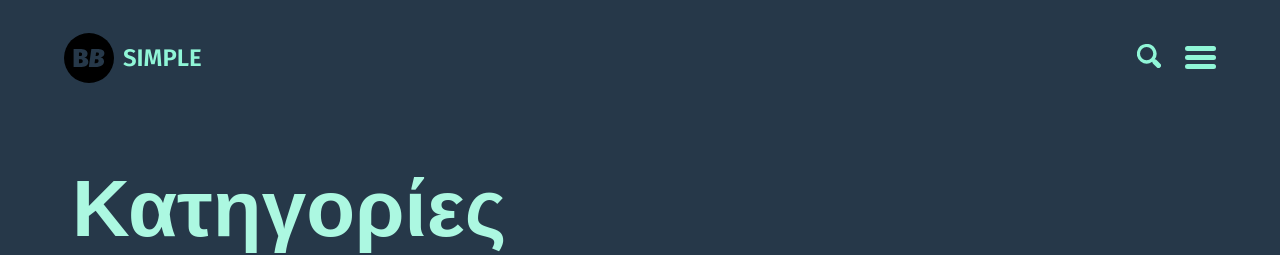
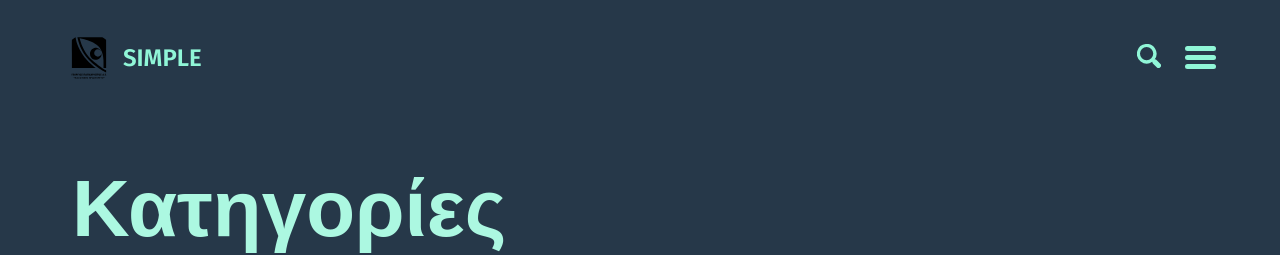
Before and after one commit to sunbliss/simple, a Jekyll site: the page built from categories.md, in a window 1280 px wide. Shown: the top 255 px of the page. Built offline with Jekyll 4.4.1, drawn with Linux system fonts in a browser that asks for light colours; comment, search, counter and statistics services are not loaded; a style sheet for code colours, icons or effects is not loaded.

Commit message:
Update _config.yml

```diff
--- a/_config.yml
+++ b/_config.yml
@@ -22,7 +22,7 @@ baseurl: "/simple"  # the subpath of your site, e.g. /blog
 author:
   name:
   picture: https://api.adorable.io/avatars/285/johndoe.png
-logo: /assets/icons/basically-basic-logo-light.svg
+logo: /assets/icons/LOGO-BRAND.svg
 search: true
 search_full_content: true
 search_provider: algolia
```
